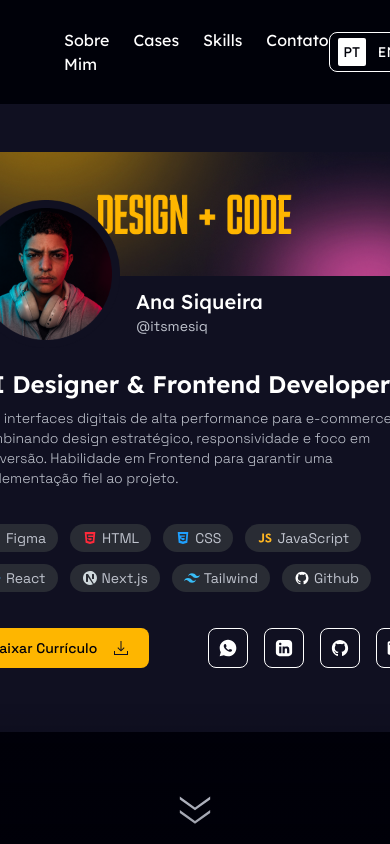
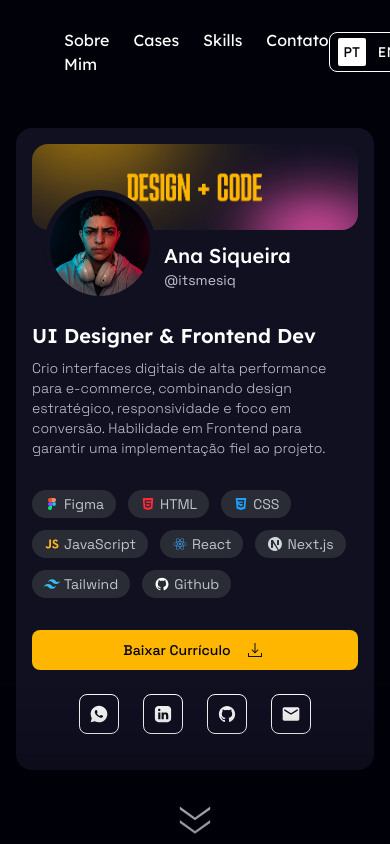
Before and after one commit to itsmesiq/portfolio, a Next.js app: page / in a window 390 px wide. Shown: the top 844 px of the page. Built offline with nearby package versions, Linux system fonts and the light colour scheme.

Commit message:
feat: responsive hero section

```diff
--- a/src/components/Hero/Hero.tsx
+++ b/src/components/Hero/Hero.tsx
@@ -7,44 +7,45 @@ import { DownloadIcon, DoubledownIcon } from "../icons";
 
 export default function Hero() {
     return (
-        <section className="w-full mt-22 px-4 md:px-0 bg-background">
-            <div className="flex items-center justify-center gap-0 2xl:gap-10">
-                <div className="flex flex-col gap-3 px-16 py-16 rounded-r-[40px] bg-card 2xl:rounded-[40px] md:max-w-149.5">
-                <div className="w-117.5 pb-5">
+        <section className="w-full mt-22 px-4 sm:px-10 md:px-0 bg-background">
+            <div className="flex items-center justify-center gap-0 mt-10 2xl:gap-10 max-h-none md:max-h-161 lg:max-h-none">
+                <div className="flex flex-col gap-3 px-4 py-4 max-w-90.25 sm:max-w-none sm:px-8 sm:py-8 xl:px-16 xl:py-16 rounded-2xl md:rounded-r-3xl md:rounded-l-none lg:rounded-r-[40px] bg-card 2xl:rounded-[40px] lg:max-w-133.5 xl:max-w-149.5">
+                    <div className="md:w-117.5 pb-5">
                         <div className="w-full relative">
                             <Image
                                 src="/img/hero/profile-banner.jpg"
                                 alt="Profile Banner"
                                 width={470}
                                 height={124}
-                            className="rounded-2xl"
+                                className="rounded-2xl w-82.25 h-auto sm:w-124 sm:h-auto md:w-117.5 md:h-auto"
                             />
                             <Image
                                 src="/img/hero/profile.png"
                                 alt="Profile Picture"
                                 width={148}
                                 height={148}
-                            className="absolute -bottom-18 left-3"
+                                className="absolute w-28 h-auto sm:w-37 sm:h-auto -bottom-18 left-3"
                             />
                         </div>
-                    <div className="ml-44 flex flex-col gap-0 mt-3">
+                        <div className="ml-33 sm:ml-44 flex flex-col gap-0 mt-3">
                             <span className="font-heading text-xl font-medium text-foreground">Ana Siqueira</span>
                             <span className="font-sans text-sm text-muted">@itsmesiq</span>
                         </div>
                     </div>
-                <div className="px-3.5 flex flex-col gap-2">
-                    <h1 className="font-heading text-2xl font-semibold text-foreground">UI Designer & Frontend Developer</h1>
+
+                    <div className="sm:px-3.5 flex flex-col gap-2">
+                        <h1 className="font-heading text-xl sm:text-2xl font-semibold text-foreground">UI Designer & Frontend Dev</h1>
                         <p className="font-sans text-sm font-light text-muted">Crio interfaces digitais de alta performance para e-commerce, combinando design estratégico, responsividade e foco em conversão. Habilidade em Frontend para garantir uma implementação fiel ao projeto.</p>
                     </div>
                     <TechStack />
-                <div className="px-3.5 flex justify-between">
+                    <div className="pb-5 sm:pb-0 sm:px-3.5 flex flex-col items-center justify-between gap-6 sm:flex-row">
                         <Button href="/cv/curriculoAnaSiqueira.pdf">
                             Baixar Currículo
                             <DownloadIcon className="size-6" />
                         </Button>
 
                         <div className="flex gap-4">
-                        <div className="flex items-center gap-4">
+                            <div className="flex items-center gap-6 sm:gap-4">
                                 {socialMedia.map((social) => (
                                     <SocialLink key={social.label} social={social} />
                                 ))}
@@ -52,7 +53,7 @@ export default function Hero() {
                         </div>
                     </div>
                 </div>
-                <div className="overflow-hidden flex justify-start">
+                <div className="overflow-hidden hidden md:flex justify-start">
                     <Image
                         src="/img/hero/background.png"
                         alt="Hero Image"
@@ -62,7 +63,7 @@ export default function Hero() {
                     />
                 </div>
             </div>
-            <div className="flex justify-center items-center py-12">
+            <div className="flex justify-center items-center py-5 sm:py-8 lg:py-12">
                 <DoubledownIcon className="size-14" />
             </div>
         </section>
--- a/src/components/Hero/TechStack.tsx
+++ b/src/components/Hero/TechStack.tsx
@@ -37,7 +37,7 @@ const techStack = [
 
 export default function TechStack() {
     return (
-        <div className="py-6 px-3.5 flex gap-3 flex-wrap justify-start items-center">
+        <div className="px-0 py-5 sm:py-6 sm:px-3.5 flex gap-3 flex-wrap justify-start items-center">
             {techStack.map((tech) => (
                 <div key={tech.label} className="flex items-center gap-1 bg-surface rounded-4xl px-3 py-1">
                     {tech.icon && <tech.icon className="w-4 h-4" />}
--- a/src/components/ui/Button.tsx
+++ b/src/components/ui/Button.tsx
@@ -8,7 +8,7 @@ export default function Button({href, children}: ButtonProps) {
         <a
             href={href}
             download
-            className="inline-flex items-center gap-3 rounded-lg px-4 py-2 font-sans text-sm md:text-base font-medium text-primary-foreground bg-primary hover:bg-primary-hover transition-colors duration-300"
+            className="w-full sm:w-auto inline-flex justify-center items-center gap-3 rounded-lg px-4 py-2 font-sans text-sm md:text-base font-medium text-primary-foreground bg-primary hover:bg-primary-hover transition-colors duration-300"
         >
             {children}
         </a>
```
Also changed, not shown: public/img/hero/profile-banner-mobile.jpg (added), src/data/hero.ts (added). Lines whose indentation alone changed are shown as unchanged.
